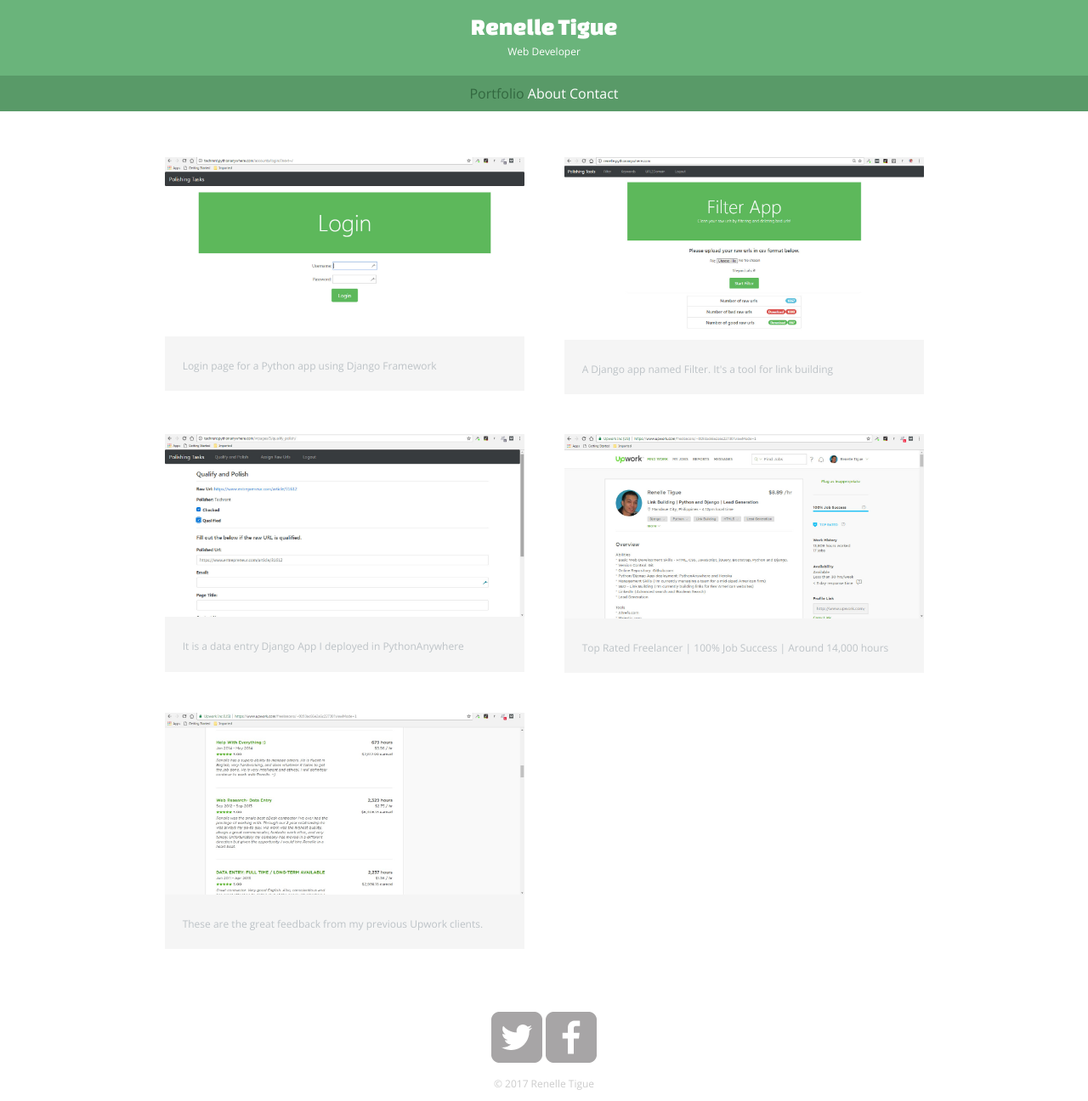
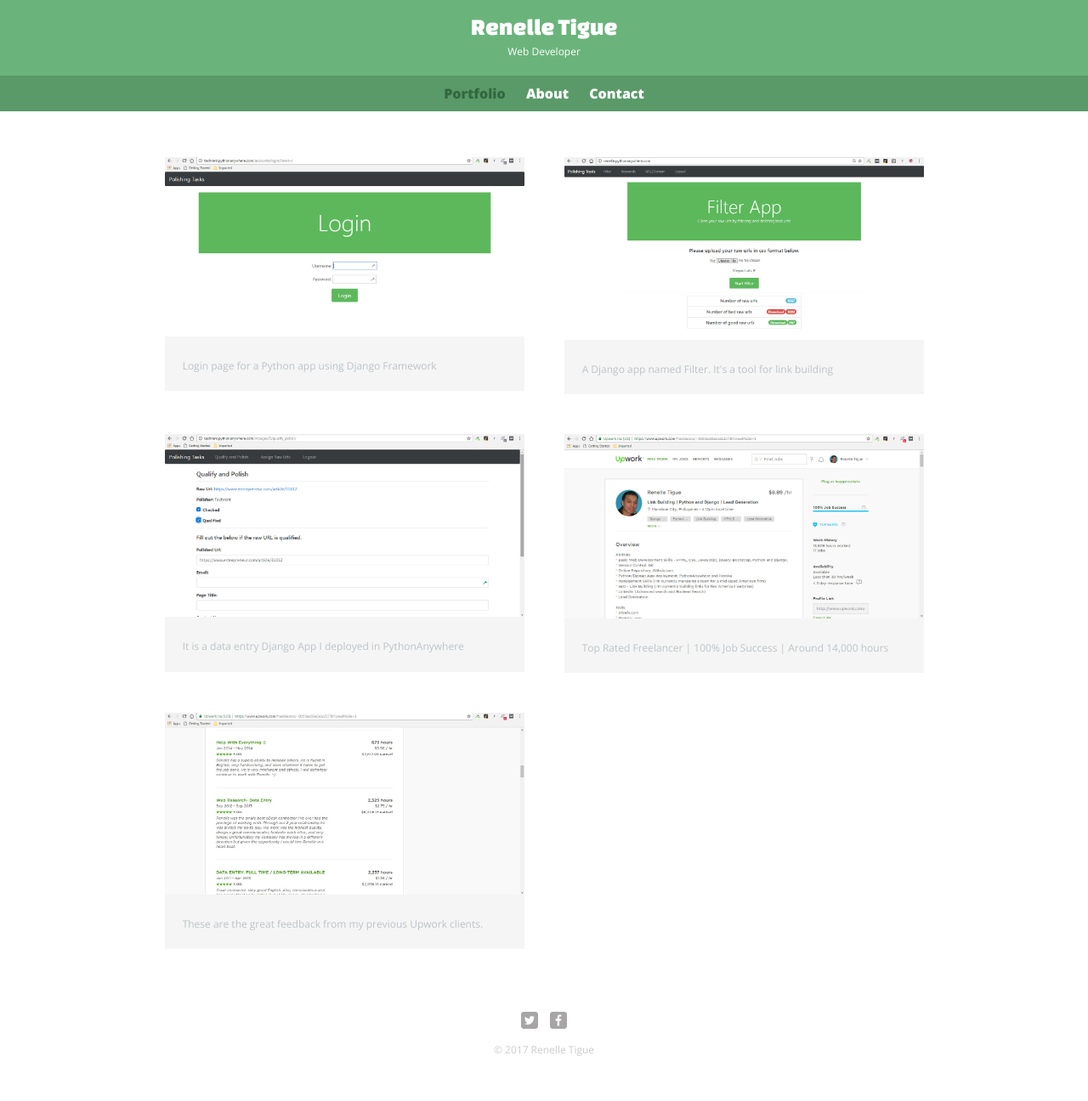
Before and after one commit to TechRenT/techrent.github.io, a plain HTML site: page index.html in a window 1280 px wide. Shown: the whole page at 85% size. After the commit the page ends 1256 px from the top, so only its background shows below. Drawn offline with nearby package versions, Linux system fonts and the light colour scheme.

Commit message:
polish the navigation and footer

```diff
--- a/css/main.css
+++ b/css/main.css
@@ -74,6 +74,13 @@ nav li {
   display: inline-block;
 }
 
+nav a {
+  font-weight: 800;
+  padding: 10px 10px;
+
+
+}
+
 
 /*********************************
 FOOTER
@@ -85,6 +92,12 @@ footer {
   clear: both;
   padding-top: 50px;
   color: #ccc;
+}
+
+.social-icon {
+  width: 20px;
+  heigth: 20px;
+  margin: 0 5px;
 }
 
 
--- a/index.html
+++ b/index.html
@@ -57,8 +57,8 @@
         </ul>
       </section>
       <footer>
-        <a href="https://www.facebook.com/renelle.tigue"><img src="img/twitter-wrap.png" alt="Twitter Logo"></a>
-        <a href="https://twitter.com/Tech_RenT"><img src="img/facebook-wrap.png" alt="Facebook Logo"></a>
+        <a href="https://www.facebook.com/renelle.tigue"><img src="img/twitter-wrap.png" alt="Twitter Logo" class="social-icon"></a>
+        <a href="https://twitter.com/Tech_RenT"><img src="img/facebook-wrap.png" alt="Facebook Logo" class="social-icon"></a>
         <p>&copy; 2017 Renelle Tigue</p>
       </footer>
     </div>
```
